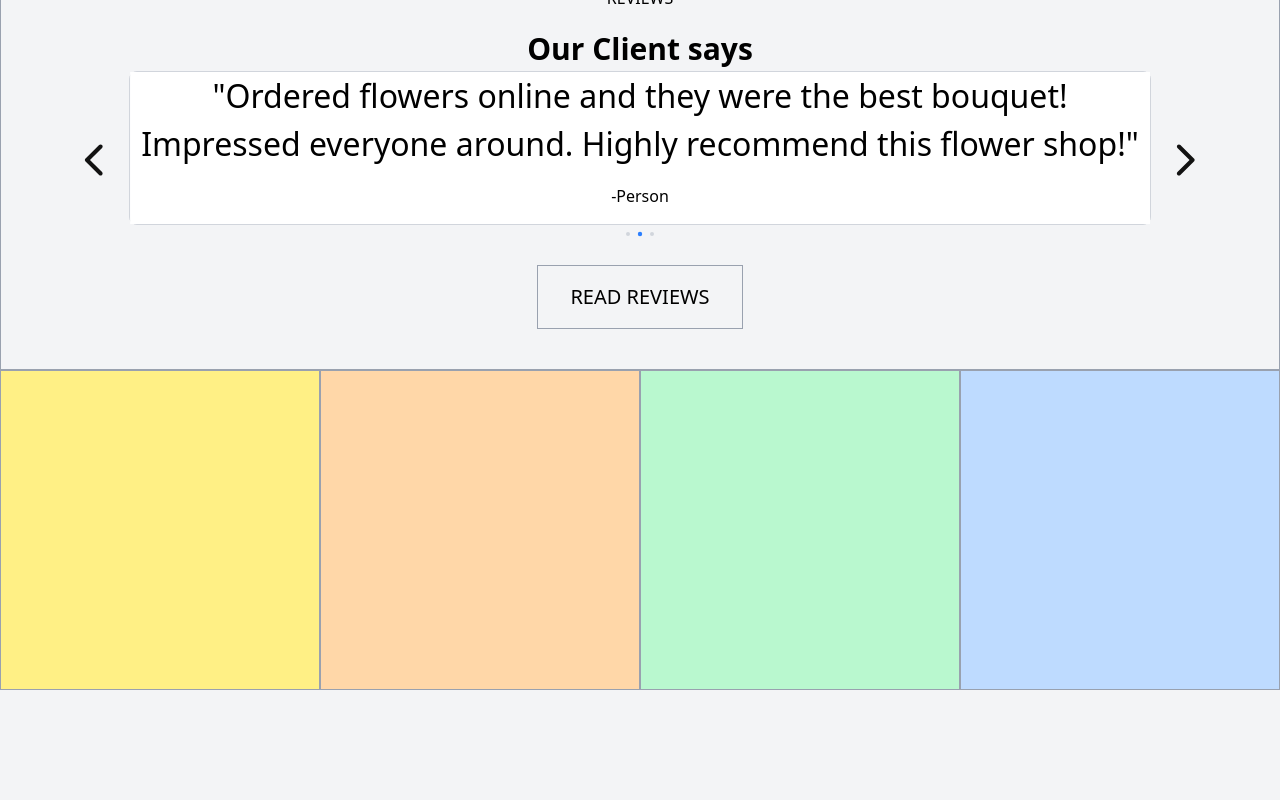
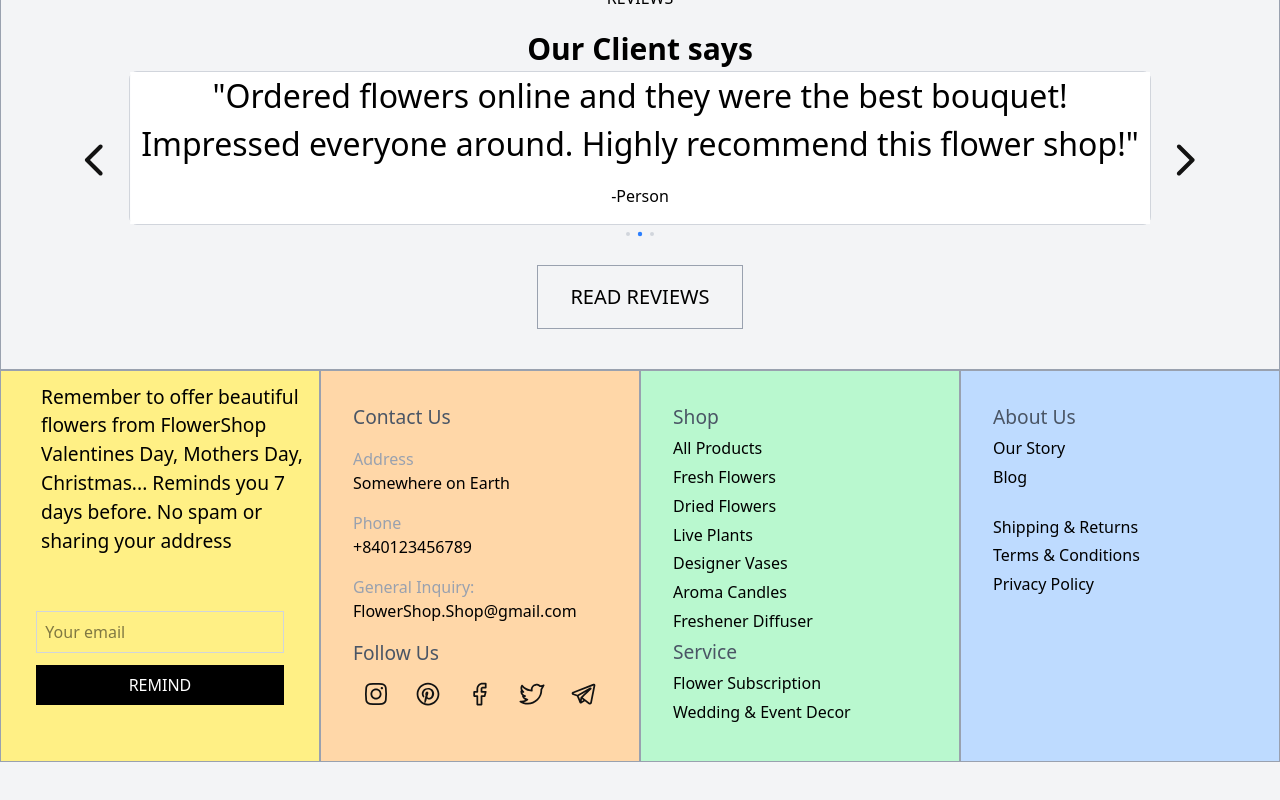
Before and after one commit to nghednh/FlowershopFE, a React (Vite) app in the folder rt/: page /home in a window 1280 px wide. Shown: the part 5598-6398 px from the top of the page. Built offline with nearby package versions, Linux system fonts and the light colour scheme; the HTML template or start-up script is replaced by a standard one.

Commit message:
Make Footer for Homepage

```diff
--- a/rt/src/components/HomePage.tsx
+++ b/rt/src/components/HomePage.tsx
@@ -317,10 +317,121 @@ export default function HomePage() {
         <button className="max-w-screen md:w-max text-[clamp(0.75rem,2vw,1.25rem)] py-4 px-8 border border-gray-400 m-10 bg-gray-100 hover:bg-gray-200 cursor-pointer">READ REVIEWS</button>
       </div>
       <div className="w-full flex flex-col md:grid md:grid-cols-2 lg:flex lg:flex-row">
-        <div className="flex-1 md:grid lg:flex-1 aspect-square bg-yellow-200 border border-gray-400"/>
-        <div className="flex-1 md:grid lg:flex-1 aspect-square bg-orange-200 border border-gray-400"/>
-        <div className="flex-1 md:grid lg:flex-1 aspect-square bg-green-200 border border-gray-400"/>
-        <div className="flex-1 md:grid lg:flex-1 aspect-square bg-blue-200 border border-gray-400"/>
+        <div className="flex-1 md:grid lg:flex-1 aspect-square bg-yellow-200 border border-gray-400">
+          <div className="pt-3 pl-10 text-[clamp(1rem,3vw,4rem)] lg:text-[clamp(0.5rem,1.5vw,2rem)] ">
+              Remember to offer beautiful flowers from FlowerShop Valentines Day, Mothers Day, Christmas... Reminds you 7 days before. No spam or sharing your address
+          </div>
+          <div className="my-[clamp(0.5rem,3vw,1.5rem)] mx-auto w-7/9 flex flex-col">
+            <input
+              type="text"
+              placeholder="Your email"
+              className="w-full border border-gray-300 p-2 focus:outline-none focus:ring-2 focus:ring-blue-400"
+            >
+            </input>
+            <button className="w-full bg-black text-white p-2 mt-3 hover:bg-gray-800 cursor-pointer">
+              REMIND
+            </button>
+          </div>
+        </div>
+        <div className="flex-1 md:grid lg:flex-1 aspect-square bg-orange-200 border border-gray-400">
+          <div className="text-gray-600 m-[clamp(1rem,3vw,2rem)] text-[clamp(1rem,3vw,4rem)] lg:text-[clamp(0.5rem,1.5vw,2rem)] ">
+            Contact Us
+            <div className="my-[clamp(0.35rem,2vw,1rem)] text-[clamp(0.8rem,2.5vw,3.5rem)] lg:text-[clamp(0.4rem,1.25vw,1.75rem)]">
+              <div className="text-gray-400">
+                Address
+              </div>
+              <div className="text-black">
+                Somewhere on Earth
+              </div>
+            </div>
+            <div className="my-[clamp(0.35rem,2vw,1rem)] text-[clamp(0.8rem,2.5vw,3.5rem)] lg:text-[clamp(0.4rem,1.25vw,1.75rem)]">
+              <div className="text-gray-400">
+                Phone
+              </div>
+              <div className="text-black">
+                +840123456789
+              </div>
+            </div>
+            <div className="my-[clamp(0.35rem,2vw,1rem)] text-[clamp(0.8rem,2.5vw,3.5rem)] lg:text-[clamp(0.4rem,1.25vw,1.75rem)]">
+              <div className="text-gray-400">
+                General Inquiry:
+              </div>
+              <div className="text-black">
+                FlowerShop.Shop@gmail.com
+              </div>
+            </div>
+            <div className="text-gray-600 text-[clamp(1rem,3vw,4rem)] lg:text-[clamp(0.5rem,1.5vw,2rem)] ">
+              Follow Us
+              <div className="flex flex-row items-center justify-center w-max md:w-full h-full">
+                <img src="/Instagram.svg" alt="instagram" className="flex-1 w-7 h-7 m-3 cursor-pointer" onClick={() => alert("You clicked the Instagram button!")}/>
+                <img src="/Pinterest.svg" alt="pinterest" className="flex-1 w-7 h-7 m-3 cursor-pointer" onClick={() => alert("You clicked the Pinterest button!")}/>
+                <img src="/Facebook.svg" alt="facebook" className="flex-1 w-7 h-7 m-3 cursor-pointer" onClick={() => alert("You clicked the Facebook button!")}/>
+                <img src="/Twitter.svg" alt="twitter" className="flex-1 w-7 h-7 m-3 cursor-pointer" onClick={() => alert("You clicked the Twitter button!")}/>
+                <img src="/Telegram.svg" alt="telegram" className="flex-1 w-7 h-7 m-3 cursor-pointer" onClick={() => alert("You clicked the Telegram button!")}/>
+              </div>
+            </div>
+
+          </div>
+        </div>
+        <div className="flex-1 md:grid lg:flex-1 aspect-square bg-green-200 border border-gray-400">
+          <div className="text-gray-600 m-[clamp(1rem,3vw,2rem)] text-[clamp(1rem,3vw,4rem)] lg:text-[clamp(0.5rem,1.5vw,2rem)] ">
+            Shop
+            <div className="my-[clamp(0.1rem,0.75vw,0.3rem)] text-[clamp(0.8rem,2.5vw,3.5rem)] lg:text-[clamp(0.4rem,1.25vw,1.75rem)] text-black hover:underline cursor-pointer">
+              All Products
+            </div>
+            <div className="my-[clamp(0.1rem,0.75vw,0.3rem)] text-[clamp(0.8rem,2.5vw,3.5rem)] lg:text-[clamp(0.4rem,1.25vw,1.75rem)] text-black hover:underline cursor-pointer">
+              Fresh Flowers
+            </div>
+            <div className="my-[clamp(0.1rem,0.75vw,0.3rem)] text-[clamp(0.8rem,2.5vw,3.5rem)] lg:text-[clamp(0.4rem,1.25vw,1.75rem)] text-black hover:underline cursor-pointer">
+              Dried Flowers
+            </div>
+            <div className="my-[clamp(0.1rem,0.75vw,0.3rem)] text-[clamp(0.8rem,2.5vw,3.5rem)] lg:text-[clamp(0.4rem,1.25vw,1.75rem)] text-black hover:underline cursor-pointer">
+              Live Plants
+            </div>
+            <div className="my-[clamp(0.1rem,0.75vw,0.3rem)] text-[clamp(0.8rem,2.5vw,3.5rem)] lg:text-[clamp(0.4rem,1.25vw,1.75rem)] text-black hover:underline cursor-pointer">
+              Designer Vases
+            </div>
+            <div className="my-[clamp(0.1rem,0.75vw,0.3rem)] text-[clamp(0.8rem,2.5vw,3.5rem)] lg:text-[clamp(0.4rem,1.25vw,1.75rem)] text-black hover:underline cursor-pointer">
+              Aroma Candles
+            </div>
+            <div className="my-[clamp(0.1rem,0.75vw,0.3rem)] text-[clamp(0.8rem,2.5vw,3.5rem)] lg:text-[clamp(0.4rem,1.25vw,1.75rem)] text-black hover:underline cursor-pointer">
+              Freshener Diffuser
+            </div>
+            <div className="text-gray-600 text-[clamp(1rem,3vw,4rem)] lg:text-[clamp(0.5rem,1.5vw,2rem)] ">
+              Service
+              <div className="my-[clamp(0.1rem,0.75vw,0.3rem)] text-[clamp(0.8rem,2.5vw,3.5rem)] lg:text-[clamp(0.4rem,1.25vw,1.75rem)] text-black hover:underline cursor-pointer">
+                Flower Subscription
+              </div>
+              <div className="my-[clamp(0.1rem,0.75vw,0.3rem)] text-[clamp(0.8rem,2.5vw,3.5rem)] lg:text-[clamp(0.4rem,1.25vw,1.75rem)] text-black hover:underline cursor-pointer">
+                Wedding & Event Decor
+              </div>
+            </div>
+          </div>
+        </div>
+        <div className="flex-1 md:grid lg:flex-1 aspect-square bg-blue-200 border border-gray-400">
+          <div className="text-gray-600 m-[clamp(1rem,3vw,2rem)] text-[clamp(1rem,3vw,4rem)] lg:text-[clamp(0.5rem,1.5vw,2rem)] ">
+            About Us
+            <div>
+              <div className="my-[clamp(0.1rem,0.75vw,0.3rem)] text-[clamp(0.8rem,2.5vw,3.5rem)] lg:text-[clamp(0.4rem,1.25vw,1.75rem)] text-black hover:underline cursor-pointer">
+                Our Story
+              </div>
+              <div className="my-[clamp(0.1rem,0.75vw,0.3rem)] text-[clamp(0.8rem,2.5vw,3.5rem)] lg:text-[clamp(0.4rem,1.25vw,1.75rem)] text-black hover:underline cursor-pointer">
+                Blog
+              </div>
+            </div>
+            <div className="my-[clamp(1rem,2vw,3rem)]">
+              <div className="my-[clamp(0.1rem,0.75vw,0.3rem)] text-[clamp(0.8rem,2.5vw,3.5rem)] lg:text-[clamp(0.4rem,1.25vw,1.75rem)] text-black hover:underline cursor-pointer">
+                Shipping & Returns
+              </div>
+              <div className="my-[clamp(0.1rem,0.75vw,0.3rem)] text-[clamp(0.8rem,2.5vw,3.5rem)] lg:text-[clamp(0.4rem,1.25vw,1.75rem)] text-black hover:underline cursor-pointer">
+                Terms & Conditions
+              </div>
+              <div className="my-[clamp(0.1rem,0.75vw,0.3rem)] text-[clamp(0.8rem,2.5vw,3.5rem)] lg:text-[clamp(0.4rem,1.25vw,1.75rem)] text-black hover:underline cursor-pointer">
+                Privacy Policy
+              </div>
+            </div>
+          </div>
+        </div>
       </div>
 
       <section className="h-[20vh] bg-gray-100">
```
